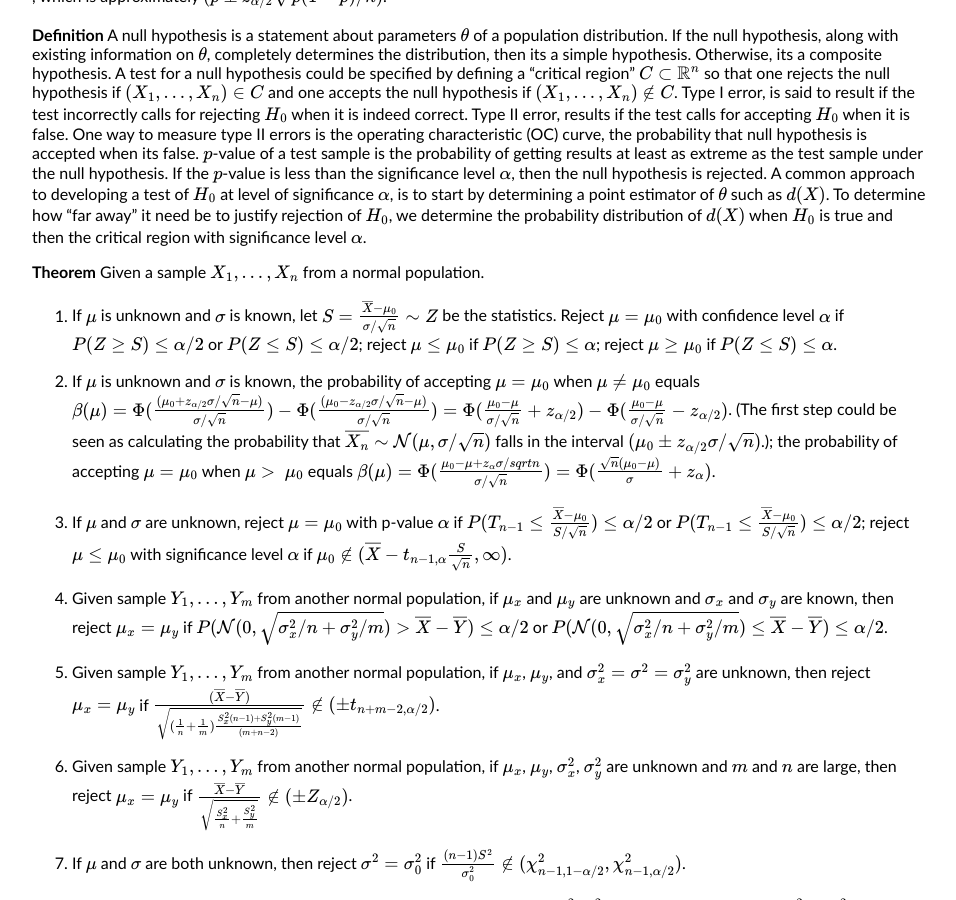
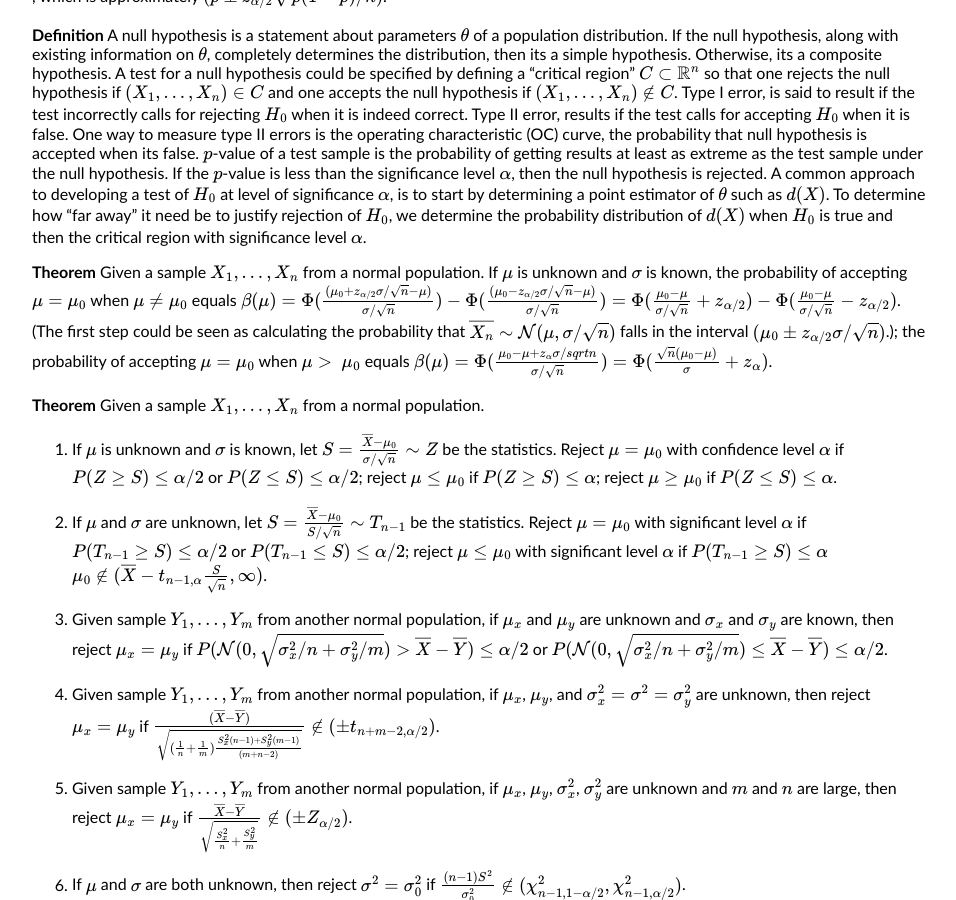
Before and after one commit to henryzhang11/questions-I-have, a Jekyll site: the page built from _posts/2023-08-20-probability-theory-review.md, in a window 1280 px wide and 900 px high, scrolled down 5287 px. Shown: the whole window, without its empty margins (160-1116 px from the left). Built offline with Jekyll 4.4.1, drawn with Linux system fonts in a browser that asks for light colours; formulas are drawn with MathJax 3.

Commit message:
Update 2023-08-20-probability-theory-review.md

```diff
--- a/_posts/2023-08-20-probability-theory-review.md
+++ b/_posts/2023-08-20-probability-theory-review.md
@@ -139,22 +139,22 @@ title: "probability theory review"
 
 **Definition** A null hypothesis is a statement about parameters $\theta$ of a population distribution. If the null hypothesis, along with existing information on $\theta$, completely determines the distribution, then its a simple hypothesis. Otherwise, its a composite hypothesis. A test for a null hypothesis could be specified by defining a "critical region" $C\subset \mathbb{R}^n$ so that one rejects the null hypothesis if $(X_1,...,X_n)\in C$ and one accepts the null hypothesis if $(X_1,...,X_n)\notin C$. Type I error, is said to result if the test incorrectly calls for rejecting $H_0$ when it is indeed correct. Type II error, results if the test calls for accepting $H_0$ when it is false. One way to measure type II errors is the operating characteristic (OC) curve, the probability that null hypothesis is accepted when its false. $p$-value of a test sample is the probability of getting results at least as extreme as the test sample under the null hypothesis. If the $p$-value is less than the significance level $\alpha$, then the null hypothesis is rejected. A common approach to developing a test of $H_0$ at level of significance $\alpha$, is to start by determining a point estimator of $\theta$ such as $d(X)$. To determine how “far away” it need be to justify rejection of $H_0$, we determine the probability distribution of $d(X)$ when $H_0$ is true and then the critical region with significance level $\alpha$.
 
+**Theorem** Given a sample $X_1,...,X_n$ from a normal population. If $\mu$ is unknown and $\sigma$ is known, the probability of accepting $\mu=\mu_0$ when $\mu\neq \mu_0$ equals $\beta(\mu)=\Phi(\frac{(\mu_0+z_{\alpha/2}\sigma/\sqrt{n}-\mu)}{\sigma/\sqrt{n}})-\Phi(\frac{(\mu_0-z_{\alpha/2}\sigma/\sqrt{n}-\mu)}{\sigma/\sqrt{n}})=\Phi(\frac{\mu_0-\mu}{\sigma/\sqrt{n}}+z_{\alpha/2})-\Phi(\frac{\mu_0-\mu}{\sigma/\sqrt{n}}-z_{\alpha/2})$. (The first step could be seen as calculating the probability that $\overline{X_n}\sim\mathcal{N}(\mu,\sigma/\sqrt{n})$ falls in the interval $(\mu_0\pm z_{\alpha/2}\sigma/\sqrt{n})$.); the probability of accepting $\mu=\mu_0$ when $\mu \>\ \mu_0$ equals $\beta(\mu)=\Phi(\frac{\mu_0-\mu+z_\alpha\sigma/sqrt{n}}{\sigma/\sqrt{n}})=\Phi(\frac{\sqrt{n}(\mu_0-\mu)}{\sigma}+z_\alpha)$.
+
 **Theorem** Given a sample $X_1,...,X_n$ from a normal population.
 1. If $\mu$ is unknown and $\sigma$ is known, let $S=\frac{\overline{X}-\mu_0}{\sigma/\sqrt{n}}\sim Z$ be the statistics. Reject $\mu=\mu_0$ with confidence level $\alpha$ if $P(Z\geq S)\leq\alpha/2$ or $P(Z\leq S)\leq\alpha/2$; reject $\mu\leq\mu_0$ if $P(Z\geq S)\leq\alpha$; reject $\mu\geq\mu_0$ if $P(Z\leq S)\leq\alpha$.
 
-2. If $\mu$ is unknown and $\sigma$ is known, the probability of accepting $\mu=\mu_0$ when $\mu\neq \mu_0$ equals $\beta(\mu)=\Phi(\frac{(\mu_0+z_{\alpha/2}\sigma/\sqrt{n}-\mu)}{\sigma/\sqrt{n}})-\Phi(\frac{(\mu_0-z_{\alpha/2}\sigma/\sqrt{n}-\mu)}{\sigma/\sqrt{n}})=\Phi(\frac{\mu_0-\mu}{\sigma/\sqrt{n}}+z_{\alpha/2})-\Phi(\frac{\mu_0-\mu}{\sigma/\sqrt{n}}-z_{\alpha/2})$. (The first step could be seen as calculating the probability that $\overline{X_n}\sim\mathcal{N}(\mu,\sigma/\sqrt{n})$ falls in the interval $(\mu_0\pm z_{\alpha/2}\sigma/\sqrt{n})$.); the probability of accepting $\mu=\mu_0$ when $\mu \>\ \mu_0$ equals $\beta(\mu)=\Phi(\frac{\mu_0-\mu+z_\alpha\sigma/sqrt{n}}{\sigma/\sqrt{n}})=\Phi(\frac{\sqrt{n}(\mu_0-\mu)}{\sigma}+z_\alpha)$.
+2. If $\mu$ and $\sigma$ are unknown, let $S=\frac{\overline{X}-\mu_0}{S/\sqrt{n}}\sim T_{n-1}$ be the statistics. Reject $\mu=\mu_0$ with significant level $\alpha$ if $P(T_{n-1}\geq S)\leq\alpha/2$ or $P(T_{n-1}\leq S)\leq\alpha/2$; reject $\mu\leq\mu_0$ with significant level $\alpha$ if $P(T_{n-1}\geq S)\leq\alpha$ $\mu_0\notin(\overline{X}-t_{n-1,\alpha}\frac{S}{\sqrt{n}},\infty)$.
 
-3. If $\mu$ and $\sigma$ are unknown, reject $\mu=\mu_0$ with p-value $\alpha$ if $P(T_{n-1}\leq\frac{\overline{X}-\mu_0}{S/\sqrt{n}})\leq\alpha/2$ or $P(T_{n-1}\leq\frac{\overline{X}-\mu_0}{S/\sqrt{n}})\leq\alpha/2$; reject $\mu\leq\mu_0$ with significance level $\alpha$ if $\mu_0\notin(\overline{X}-t_{n-1,\alpha}\frac{S}{\sqrt{n}},\infty)$.
+3. Given sample $Y_1,...,Y_m$ from another normal population, if $\mu_x$ and $\mu_y$ are unknown and $\sigma_x$ and $\sigma_y$ are known, then reject $\mu_x=\mu_y$ if $P(\mathcal{N}(0,\sqrt{\sigma_x^2/n+\sigma_y^2/m})>\overline{X}-\overline{Y})\leq \alpha/2$ or $P(\mathcal{N}(0,\sqrt{\sigma_x^2/n+\sigma_y^2/m})\leq\overline{X}-\overline{Y})\leq\alpha/2$.
 
-4. Given sample $Y_1,...,Y_m$ from another normal population, if $\mu_x$ and $\mu_y$ are unknown and $\sigma_x$ and $\sigma_y$ are known, then reject $\mu_x=\mu_y$ if $P(\mathcal{N}(0,\sqrt{\sigma_x^2/n+\sigma_y^2/m})>\overline{X}-\overline{Y})\leq \alpha/2$ or $P(\mathcal{N}(0,\sqrt{\sigma_x^2/n+\sigma_y^2/m})\leq\overline{X}-\overline{Y})\leq\alpha/2$.
+4. Given sample $Y_1,...,Y_m$ from another normal population, if $\mu_x$, $\mu_y$, and $\sigma_x^2=\sigma^2=\sigma_y^2$ are unknown, then reject $\mu_x=\mu_y$ if $\frac{(\overline{X}-\overline{Y})}{\sqrt{(\frac{1}{n}+\frac{1}{m})\frac{S_x^2(n-1)+S_y^2(m-1)}{(m+n-2)}}}\notin(\pm t_{n+m-2,\alpha/2})$.
 
-5. Given sample $Y_1,...,Y_m$ from another normal population, if $\mu_x$, $\mu_y$, and $\sigma_x^2=\sigma^2=\sigma_y^2$ are unknown, then reject $\mu_x=\mu_y$ if $\frac{(\overline{X}-\overline{Y})}{\sqrt{(\frac{1}{n}+\frac{1}{m})\frac{S_x^2(n-1)+S_y^2(m-1)}{(m+n-2)}}}\notin(\pm t_{n+m-2,\alpha/2})$.
+5. Given sample $Y_1,...,Y_m$ from another normal population, if $\mu_x$, $\mu_y$, $\sigma_x^2$, $\sigma_y^2$ are unknown and $m$ and $n$ are large, then reject $\mu_x=\mu_y$ if $\frac{\overline{X}-\overline{Y}}{\sqrt{\frac{S_x^2}{n}+\frac{S_y^2}{m}}}\notin(\pm Z_{\alpha/2})$.
 
-6. Given sample $Y_1,...,Y_m$ from another normal population, if $\mu_x$, $\mu_y$, $\sigma_x^2$, $\sigma_y^2$ are unknown and $m$ and $n$ are large, then reject $\mu_x=\mu_y$ if $\frac{\overline{X}-\overline{Y}}{\sqrt{\frac{S_x^2}{n}+\frac{S_y^2}{m}}}\notin(\pm Z_{\alpha/2})$.
+6. If $\mu$ and $\sigma$ are both unknown, then reject $\sigma^2=\sigma_0^2$ if $\frac{(n-1)S^2}{\sigma_0^2}\notin(\chi_{n-1,1-\alpha/2}^2,\chi_{n-1,\alpha/2}^2)$.
 
-7. If $\mu$ and $\sigma$ are both unknown, then reject $\sigma^2=\sigma_0^2$ if $\frac{(n-1)S^2}{\sigma_0^2}\notin(\chi_{n-1,1-\alpha/2}^2,\chi_{n-1,\alpha/2}^2)$.
-
-8. Given sample $Y_1,...,Y_m$ from another normal population, if $\mu_x$, $\mu_y$, $\sigma_x^2$, $\sigma_y^2$ are unknown, then reject $\sigma_x^2=\sigma_y^2$ if $\frac{S_x^2}{S_y^2}\notin(F_{1-\alpha/2,n-1,m-1},F_{\alpha/2,n-1,m-1})$. (because $\frac{S_x^2}{\sigma_x^2}\sim\chi_{n-1}^2/(n-1)$.)
+7. Given sample $Y_1,...,Y_m$ from another normal population, if $\mu_x$, $\mu_y$, $\sigma_x^2$, $\sigma_y^2$ are unknown, then reject $\sigma_x^2=\sigma_y^2$ if $\frac{S_x^2}{S_y^2}\notin(F_{1-\alpha/2,n-1,m-1},F_{\alpha/2,n-1,m-1})$. (because $\frac{S_x^2}{\sigma_x^2}\sim\chi_{n-1}^2/(n-1)$.)
 
 **Theorem** Given a sample $X_1,...,X_n$ from a Bernoulli population with $p$ unknown:
 
```
